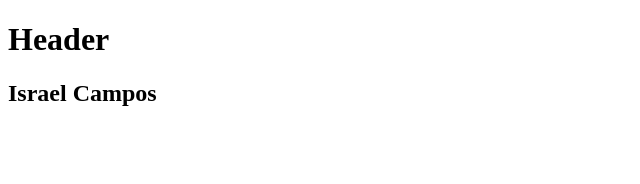
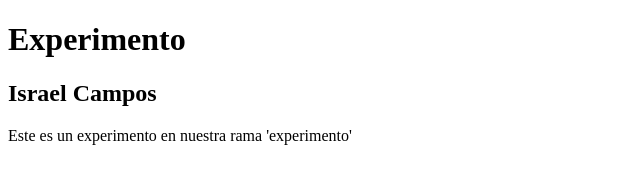
Before and after one commit to isracamvaz/curso, a plain HTML site: page index.html in a window 1280 px wide. Shown: the whole page, without its empty margins (0-640 px from the left). Drawn offline with Linux system fonts and the light colour scheme.

Commit message:
Agregamos experimento

```diff
--- a/index.html
+++ b/index.html
@@ -7,10 +7,13 @@
 </head>
 <body>
 	<header>
-		<h1>Header</h1>
+		<h1>Experimento</h1>
 	</header>
 	<div class="container">
 		<h2>Israel Campos</h2>
 	</div>
+	<footer>
+		<p>Este es un experimento en nuestra rama 'experimento'</p>
+	</footer>
 </body>
 </html>
```
